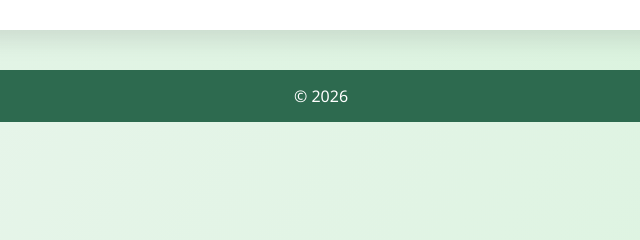
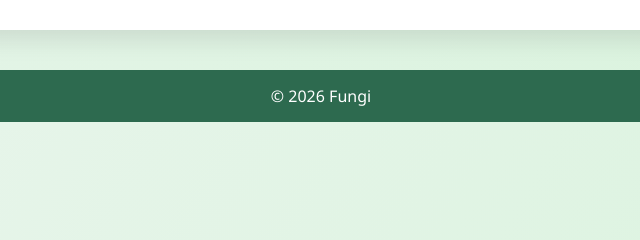
Before and after one commit to aqzsxcd/practice-Fungi, a plain HTML site: page site/about.html in a window 1280 px wide. Shown: the part 548-788 px from the top of the page, 319-959 px from the left. Drawn offline with Linux system fonts and the light colour scheme.

Commit message:
general_changes

```diff
--- a/site/about.html
+++ b/site/about.html
@@ -28,7 +28,7 @@
 </div>
 </div>
 
-<footer>© 2026</footer>
+<footer>© 2026 Fungi</footer>
 
 </body>
 </html>
```
Also changed, not shown: site/journal.html (+1 -1 lines), site/resources.html (+1 -1 lines).
